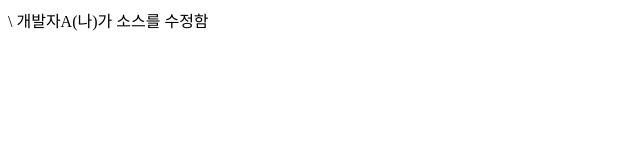
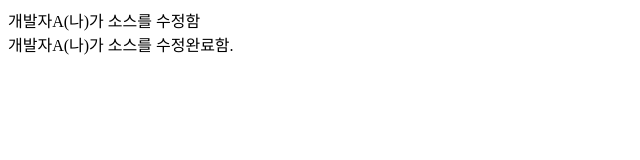
Before and after one commit to coq-j01/git-blog, a plain HTML site: page index.html in a window 1280 px wide. Shown: the whole page, without its empty margins (0-640 px from the left). Drawn offline with Linux system fonts and the light colour scheme.

Commit message:
코드수정 완료

```diff
--- a/index.html
+++ b/index.html
@@ -4,6 +4,7 @@
     <title>index.html</title>
   </head>
   <body>
-    \ 개발자A(나)가 소스를 수정함
+    개발자A(나)가 소스를 수정함<br />
+    개발자A(나)가 소스를 수정완료함.
   </body>
 </html>
```
